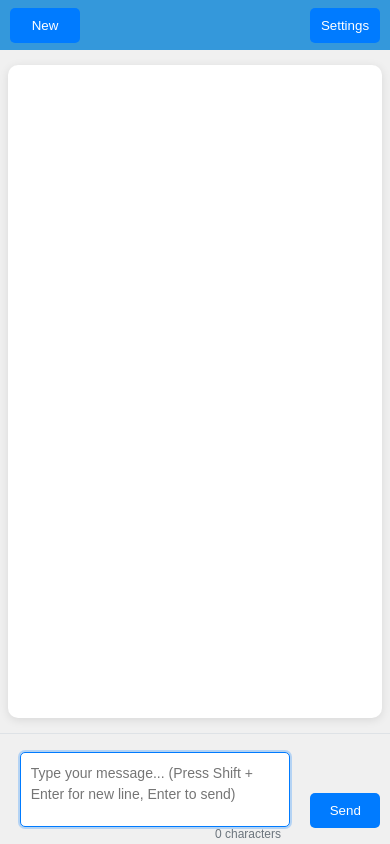
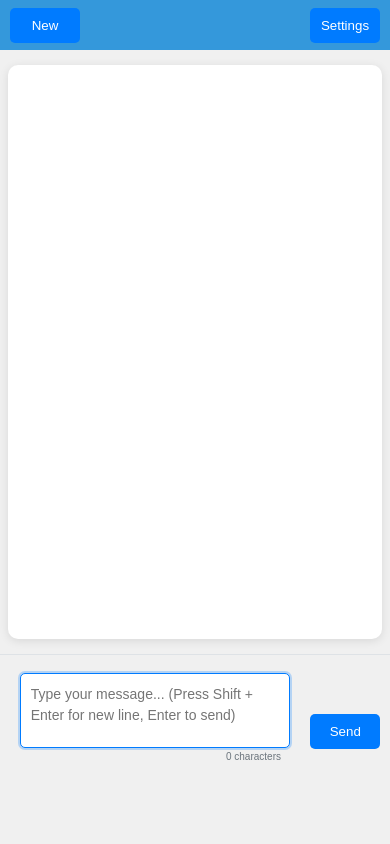
Before and after one commit to ctclg/chat-app, a FastAPI app: page / in a window 390 px wide. Run offline with FastAPI, Linux system fonts and the light colour scheme.

Commit message:
Replace favicon image and update HTML reference; optimized iphone layout

```diff
--- a/static/css/styles.css
+++ b/static/css/styles.css
@@ -3,7 +3,6 @@
 html {
     margin: 0;
     padding: 0;
-    height: 100%;
 }
 
 body {
@@ -13,7 +12,6 @@ body {
     padding: 0;
     display: flex;
     flex-direction: column;
-    height: 100vh;
 }
 
 h3 {
@@ -29,7 +27,6 @@ p {
 .page-container {
     display: flex;
     flex-direction: column;
-    height: 100vh;
 }
 
 .top-section {
@@ -44,7 +41,6 @@ p {
 }
 
 .chat-container {
-    height: calc(100vh - 190px);
     /* Adjust height based on your layout */
     margin-left: 10%;
     margin-right: 10%;
@@ -59,10 +55,8 @@ p {
 
 .chat-messages {
     overflow-y: auto;
-    padding: 20px;
     padding-bottom: 0px;
     padding-top: 0px;
-    height: 100%;
 }
 
 .message {
@@ -278,11 +272,11 @@ p {
 }
 
 .char-count {
-    font-size: 12px;
+    font-size: 10px;
     color: #6c757d;
     margin-right: 200px;
     position: absolute;
-    margin-top: 90px;
+    margin-top: 92px;
     z-index: 2000;
     width: 80%;
     text-align: right;
@@ -307,7 +301,7 @@ button:hover {
 .settings-container {
     padding-top: 10px !important;
     max-width: 800px;
-    margin: 0 auto 20px auto;
+    margin: 20px auto 20px auto;
     background-color: white;
     padding: 20px;
     border-radius: 10px;
@@ -338,11 +332,11 @@ button:hover {
 }
 
 .form-group textarea {
-    width: 99%;
+    width: 98%;
     border: 1px solid #dee2e6;
     border-radius: 5px;
     font-size: 14px;
-    resize: vertical;
+    resize: none;
     min-height: 80px;
 }
 
@@ -352,7 +346,6 @@ button:hover {
 }
 
 .form-group select {
-    width: 100%;
     padding: 8px;
     border: 1px solid #dee2e6;
     border-radius: 5px;
@@ -529,39 +522,30 @@ button:hover {
 }
 
 @media (hover: none) {
+    .form-group textarea {
+        width: 93%;
+    }
     .chat-container {
-        /*background: lime;*/
-        /*max-height: 65%;*/
         margin-left: 2%;
         margin-right: 2%;
     }
-}
-
-@media (hover: none) {
     #chat-form {
         width: 95%;
     }
-}
-
-@media (hover: none) {
     .char-count {
         margin-right: 140px;
     }
-}
-
-@media (hover: none) {
+    .chat-messages {
+        height: calc(100vh - 270px);
+        padding-left: 10px;
+        padding-right: 10px;
+    }
     .user-message {
-        margin-left: 5%;
+        margin-left: 7%;
     }
-}
-
-@media (hover: none) {
     .bot-message {
-        margin-right: 5%;
+        margin-right: 7%;
     }
-}
-
-@media (hover: none) {
     .system-message {
         margin-left: 0%;
         margin-right: 0%;
@@ -572,4 +556,9 @@ button:hover {
     .message-actions {
         display: none;
     }
+    .chat-messages {
+        height: calc(100vh - 190px);
+        padding-left: 20px;
+        padding-right: 20px;
+    }
 }
--- a/templates/index.html
+++ b/templates/index.html
@@ -10,7 +10,7 @@
     <title>Chat Application</title>
     <script src="https://cdn.jsdelivr.net/npm/marked@4.3.0/marked.min.js"></script>
     <link rel="stylesheet" href="/static/css/styles.css">
-    <link rel="icon" type="image/png" href="/static/images/favicon.png">
+    <link rel="icon" type="image/png" href="/static/images/logo-favicon.png">
 </head>
 <!--
         <h1>Chat Application</h1>
@@ -24,7 +24,7 @@
 <body>
     <div class="page-container">
         <!-- The Modal -->
-        <div id="settings-modal" class="modal">
+        <div id="settings-modal" class="modal" style="display: none;">
             <!-- Modal content -->
             <div class="settings-container">
                 <span class="close">&times;</span>
```
Also changed, not shown: static/images/Favicon.png (deleted), static/images/logo-favicon.png (added), 2 other files.
